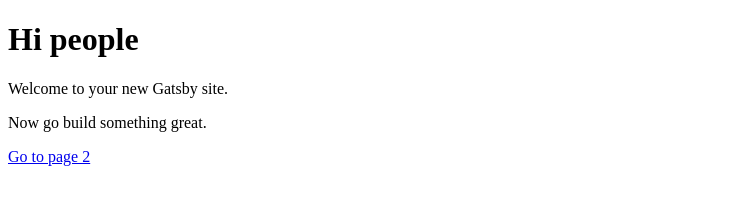
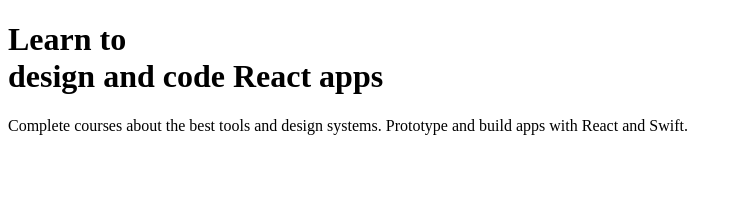
Before and after one commit to Yan-pg/React-designerCode, a Gatsby site: page / in a window 1280 px wide. Shown: the whole page, without its empty margins (0-742 px from the left). Built offline with nearby package versions, Linux system fonts and the light colour scheme; Gatsby itself is replaced by a stand-in of ours.

Commit message:
inital commit

```diff
--- a/gatsby-config.js
+++ b/gatsby-config.js
@@ -1,6 +1,6 @@
 module.exports = {
   siteMetadata: {
-    title: 'Gatsby Default Starter',
+    title: 'Design+Code 3',
   },
   plugins: ['gatsby-plugin-react-helmet'],
 }
--- a/src/pages/index.js
+++ b/src/pages/index.js
@@ -3,10 +3,8 @@
 
 const IndexPage = () => (
   <div>
-    <h1>Hi people</h1>
-    <p>Welcome to your new Gatsby site.</p>
-    <p>Now go build something great.</p>
-    <Link to="/page-2/">Go to page 2</Link>
+    <h1>Learn to <br />design and code React apps</h1>
+    <p>Complete courses about the best tools and design systems. Prototype and build apps with React and Swift.</p>
   </div>
 )
 
```
